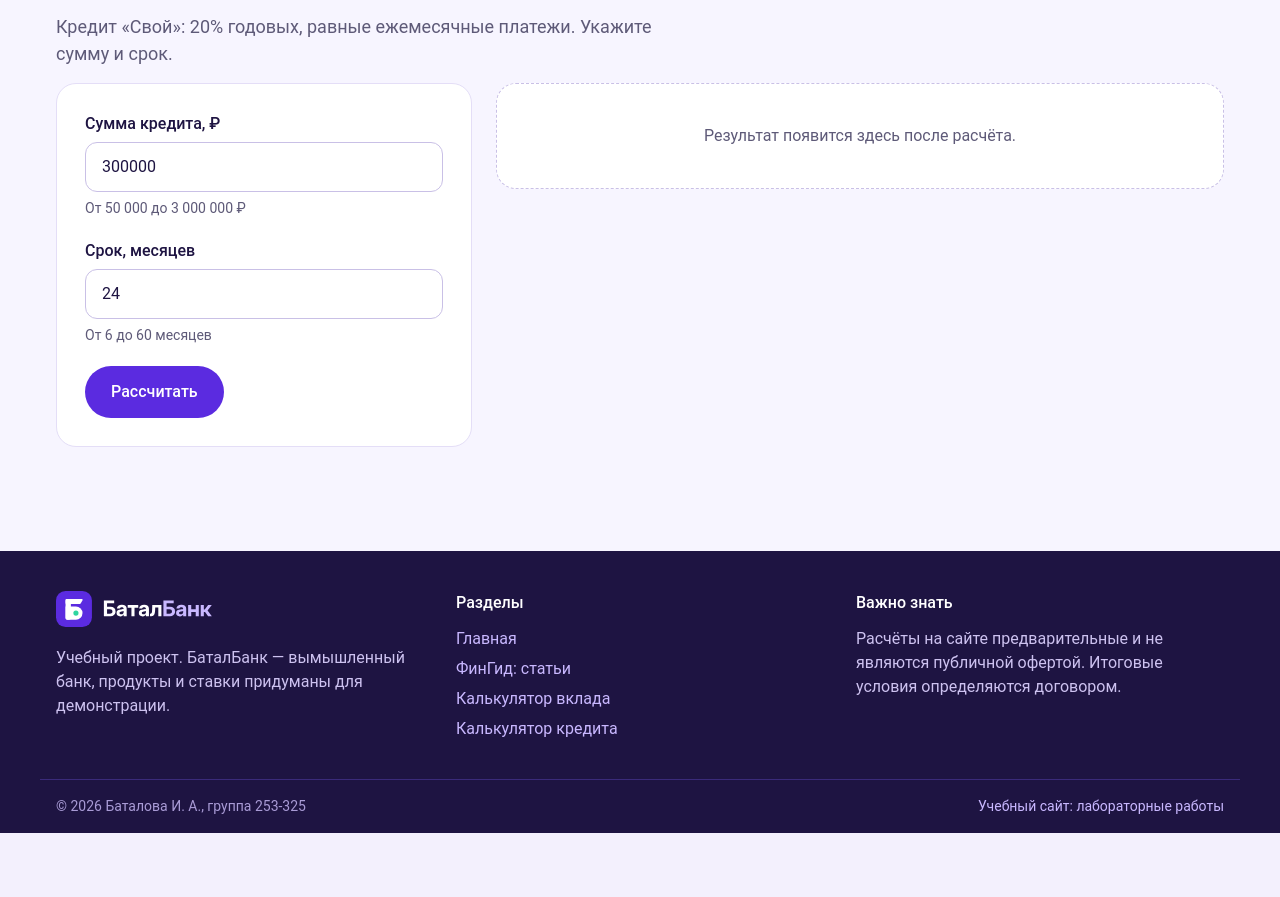
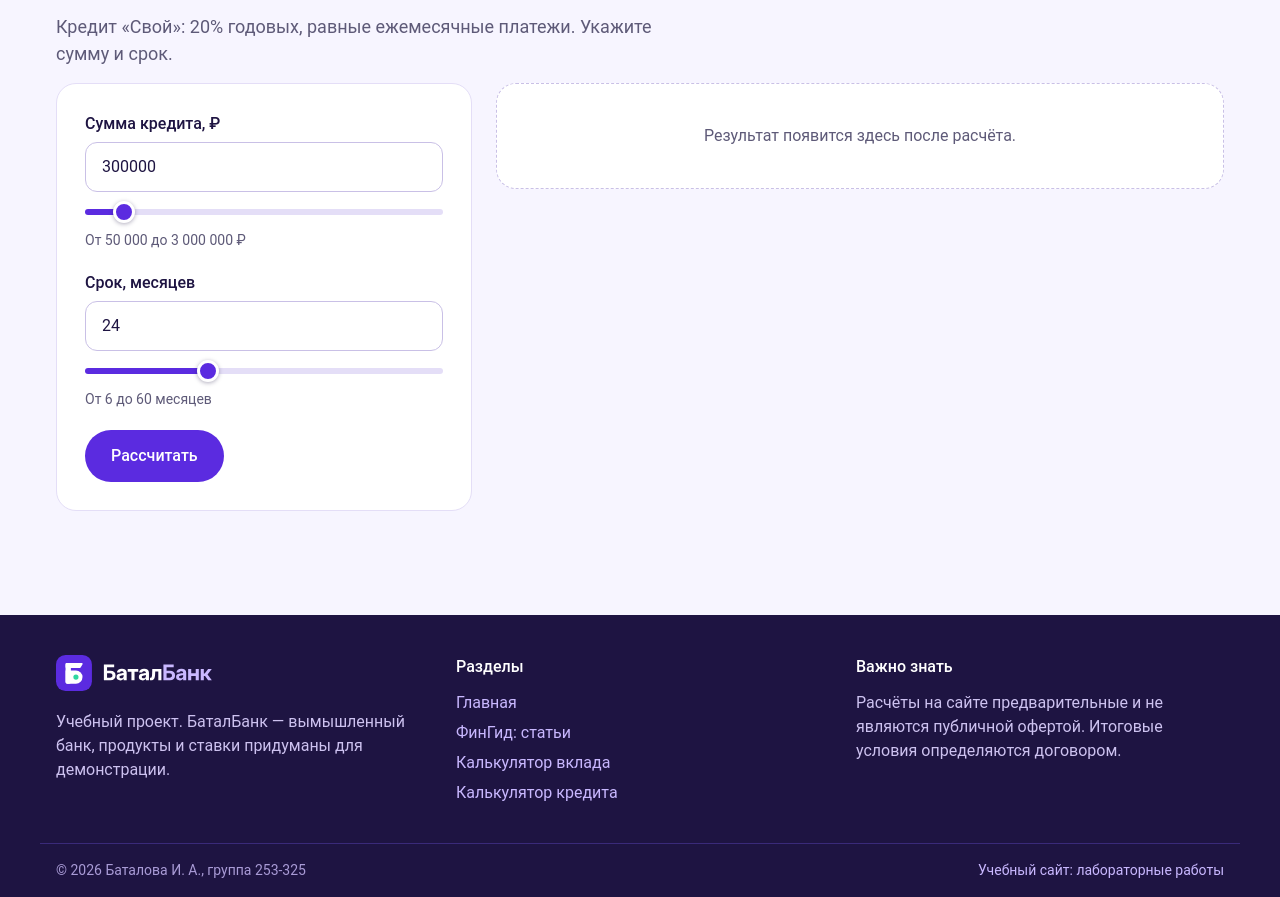
Before and after one commit to innabatalova/server-dev-course-project, a Laravel app: page /bank/calculator/credit in a window 1280 px wide. Shown: the part 150-1047 px from the top of the page. Before the commit the page ends 983 px from the top, so only its background shows below. Run offline with Laravel 12, Linux system fonts and the light colour scheme; style sheets or scripts are compiled from the project's sources.

Commit message:
feat: add sliders and calculate-on-click with skeleton

```diff
--- a/resources/css/bank.css
+++ b/resources/css/bank.css
@@ -273,3 +273,83 @@
 @media (max-width: 52em) {
     .bank-calc { grid-template-columns: minmax(0, 1fr); }
 }
+
+/* Ползунки и обновление результата без перезагрузки */
+.bank-range {
+    -webkit-appearance: none;
+    appearance: none;
+    display: block;
+    width: 100%;
+    height: 1.5rem;
+    margin: 0.5rem 0 0;
+    padding: 0;
+    background: transparent;
+    cursor: pointer;
+    --fill: 0%;
+}
+/* Ползунок лежит внутри .bank-field, поэтому на него действуют стили текстовых полей
+   (рамка, отступы, подсветка при фокусе). Для ползунка всё это отключаем,
+   а фокус показываем на самом бегунке. */
+.bank-field input.bank-range,
+.bank-field input.bank-range:hover,
+.bank-field input.bank-range:focus,
+.bank-field input.bank-range:focus-visible {
+    padding: 0;
+    border: 0;
+    border-radius: 0;
+    background: transparent;
+    box-shadow: none;
+    outline: none;
+}
+.bank-range::-webkit-slider-runnable-track {
+    height: 0.375rem;
+    border-radius: 999px;
+    background: linear-gradient(to right, var(--primary) var(--fill), var(--divider) var(--fill));
+}
+.bank-range::-moz-range-track { height: 0.375rem; border-radius: 999px; background: var(--divider); }
+.bank-range::-moz-range-progress { height: 0.375rem; border-radius: 999px; background: var(--primary); }
+.bank-range::-webkit-slider-thumb {
+    -webkit-appearance: none;
+    width: 1.375rem;
+    height: 1.375rem;
+    margin-top: -0.5rem;
+    border: 3px solid #fff;
+    border-radius: 50%;
+    background: var(--primary);
+    box-shadow: 0 1px 4px rgba(30, 20, 66, .35);
+    transition: box-shadow .15s;
+}
+.bank-range::-moz-range-thumb {
+    width: 1.125rem;
+    height: 1.125rem;
+    border: 3px solid #fff;
+    border-radius: 50%;
+    background: var(--primary);
+    box-shadow: 0 1px 4px rgba(30, 20, 66, .35);
+}
+.bank-range:hover::-webkit-slider-thumb { background: var(--primary-dark); }
+.bank-range:focus-visible::-webkit-slider-thumb { box-shadow: 0 0 0 4px rgba(139, 99, 255, .45); }
+.bank-range:focus-visible::-moz-range-thumb { box-shadow: 0 0 0 4px rgba(139, 99, 255, .45); }
+.bank-calc-result { transition: opacity .15s; }
+.bank-calc-result.is-loading { opacity: .55; }
+
+/* Скелетон: показывается вместо результата, пока параметры изменены, а расчёт не обновлён */
+.bank-skeleton-line {
+    display: block;
+    height: 1rem;
+    margin-bottom: 0.875rem;
+    border-radius: 0.5rem;
+    background: linear-gradient(90deg, rgba(255,255,255,.18) 25%, rgba(255,255,255,.38) 50%, rgba(255,255,255,.18) 75%) 0 0 / 200% 100%;
+    animation: bank-shimmer 1.4s linear infinite;
+}
+.bank-skeleton-big { height: 2.75rem; margin-bottom: 1.5rem; }
+.bank-skeleton-note { margin: 0.5rem 0 0; font-size: 0.9375rem; opacity: .9; }
+.bank-skeleton-table { padding: 1.25rem; background: var(--paper); border: 1px solid var(--divider); border-radius: 1.25rem; }
+.bank-skeleton-table .bank-skeleton-line { margin-bottom: 0.75rem; background: linear-gradient(90deg, #efe9ff 25%, #e1d8fa 50%, #efe9ff 75%) 0 0 / 200% 100%; }
+.bank-skeleton-row { height: 1.5rem; width: 100%; }
+@keyframes bank-shimmer { to { background-position: -200% 0; } }
+
+@media (prefers-reduced-motion: reduce) {
+    .bank-calc-result { transition: none; }
+    .bank-skeleton-line { animation: none; }
+}
--- a/resources/views/bank/calculator/credit.blade.php
+++ b/resources/views/bank/calculator/credit.blade.php
@@ -11,7 +11,7 @@
         </p>
 
         <div class="bank-calc">
-            <form class="bank-form bank-calc-form" method="get" action="/bank/calculator/credit" novalidate>
+            <form class="bank-form bank-calc-form" data-live-form method="get" action="/bank/calculator/credit" novalidate>
                 @if ($fieldErrors)
                     <div class="bank-alert bank-alert-error" role="alert">Расчёт не выполнен. Проверьте поля, отмеченные ниже.</div>
                 @endif
@@ -19,6 +19,9 @@
                 <div class="bank-field">
                     <label for="amount">Сумма кредита, ₽</label>
                     <input id="amount" type="text" inputmode="decimal" name="amount" value="{{ $input['amount'] }}" autocomplete="off">
+                    <input class="bank-range" type="range" data-sync="amount" aria-label="Сумма, ползунок"
+                           min="{{ $config['min_amount'] }}" max="{{ $config['max_amount'] }}" step="10000"
+                           value="{{ is_numeric($input['amount']) ? max($config['min_amount'], min($config['max_amount'], $input['amount'])) : $config['min_amount'] }}">
                     <p class="bank-hint">От {{ $int($config['min_amount']) }} до {{ $int($config['max_amount']) }} ₽</p>
                     @if ($err('amount')) <p class="bank-error">{{ $err('amount') }}</p> @endif
                 </div>
@@ -26,6 +29,9 @@
                 <div class="bank-field">
                     <label for="months">Срок, месяцев</label>
                     <input id="months" type="text" inputmode="numeric" name="months" value="{{ $input['months'] }}" autocomplete="off">
+                    <input class="bank-range" type="range" data-sync="months" aria-label="Срок, ползунок"
+                           min="{{ $config['min_term'] }}" max="{{ $config['max_term'] }}" step="1"
+                           value="{{ is_numeric($input['months']) ? max($config['min_term'], min($config['max_term'], (int) $input['months'])) : $config['min_term'] }}">
                     <p class="bank-hint">От {{ $config['min_term'] }} до {{ $config['max_term'] }} месяцев</p>
                     @if ($err('months')) <p class="bank-error">{{ $err('months') }}</p> @endif
                 </div>
@@ -33,7 +39,7 @@
                 <button class="bank-btn bank-btn-primary" type="submit">Рассчитать</button>
             </form>
 
-            <div class="bank-calc-result">
+            <div class="bank-calc-result" data-live="side" aria-live="polite">
                 @if ($result)
                     <div class="bank-result-card">
                         <p class="bank-result-label">Ежемесячный платёж</p>
@@ -53,6 +59,7 @@
             </div>
         </div>
 
+        <div data-live="table">
         @if ($result)
             <h2 class="bank-calc-title">График платежей</h2>
             <div class="bank-table-wrap">
@@ -81,5 +88,8 @@
             </div>
             <p class="bank-note">Расчёт предварительный и не является публичной офертой. Итоговые условия определяются договором.</p>
         @endif
+        </div>
+
+        @include('bank.calculator._live')
     </section>
 </x-bank-layout>
```
Also changed, not shown: resources/views/bank/calculator/_live.blade.php (added, +119 -0 lines), resources/views/bank/calculator/deposit.blade.php (+12 -2 lines).
